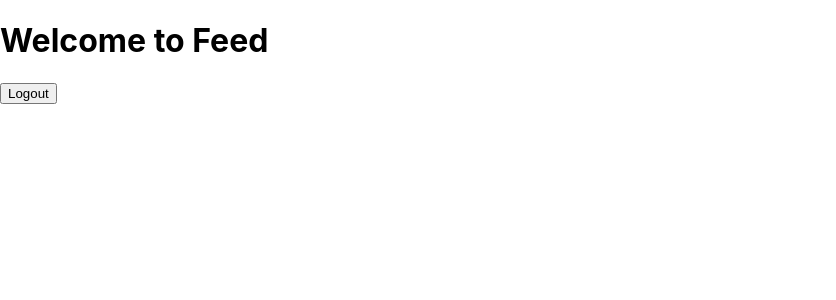
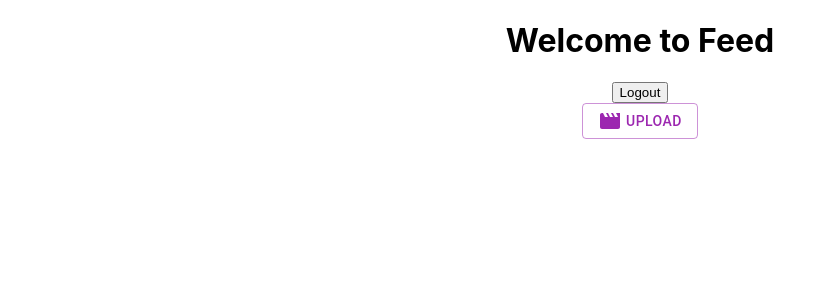
Before and after one commit to kamalpreetSingh0557/instaReels, a React (Create React App) app: page / in a window 1280 px wide. Shown: the top 300 px of the page, without its empty margins (0-836 px from the left). Built offline with nearby package versions, Linux system fonts and the light colour scheme; no server answers; sample sign-in values are in the browser's storage.

Commit message:
Feed and UploadFile page created

```diff
--- a/src/Components/Feed.js
+++ b/src/Components/Feed.js
@@ -1,5 +1,6 @@
 import React, { useContext } from 'react';
 import { AuthContext } from '../Context/AuthContext';
+import UploadFile from './UploadFile';
 
 function Feed(){
     const {logout} = useContext(AuthContext);
@@ -8,10 +9,12 @@ function Feed(){
     // }
 
     return(
-        <>
+        <div style={{display : 'flex', justifyContent : 'center', alignItems : 'center', flexDirection:'column'}}>
+            {/*flexDirection : 'column' se LogOut button nextLine pe aa gya*/}
            <h1>Welcome to Feed</h1>
            <button onClick={logout}>Logout</button>
-        </>
+           <UploadFile />
+        </div>
     )
 }
 
--- /dev/null
+++ b/src/Components/UploadFile.js
@@ -0,0 +1,35 @@
+import { Button } from '@mui/material';
+import React, {useState} from 'react';
+import Alert from '@mui/material/Alert';
+import MovieIcon from '@material-ui/icons/Movie';
+import LinearProgress from '@mui/material/LinearProgress';
+
+function UploadFile(){
+    const[error, setError] = useState('');
+    const[loading, setLoading] = useState(false);
+    return(
+        <div>
+            {
+                error != '' ? <Alert severity="error">{error}</Alert>
+                :
+                <>
+                    <label htmlFor = 'upload-input'>
+                        <input id='upload-input' type='file' accept='video/*' hidden />
+                        <Button
+                            variant='outlined'
+                            color='secondary'
+                            component='span'
+                            disabled={loading}
+                        >
+                            <MovieIcon/>&nbsp;Upload
+                        </Button>
+                    </label>
+                        {loading && <LinearProgress color="secondary" style={{marginTop:'2%'}} />}
+
+                </>
+            }
+        </div>
+    )
+}
+
+export default UploadFile;
```
